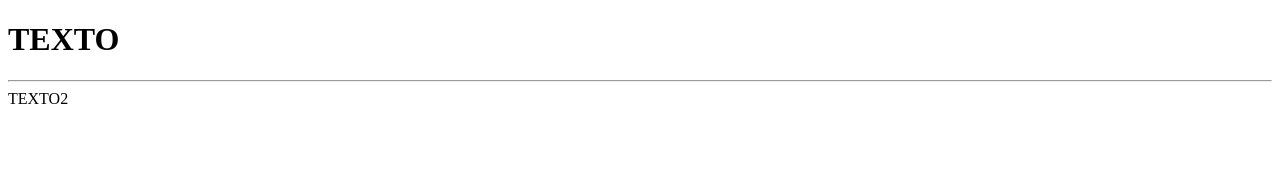
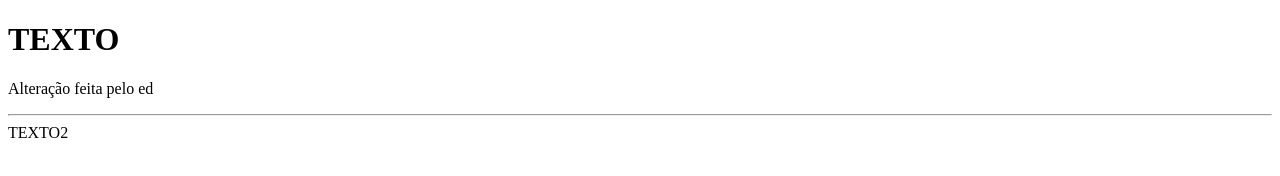
Before and after one commit to GabrielFGuerreiro/CI_CD, a plain HTML site: page Index.html in a window 1280 px wide. Drawn offline with Linux system fonts and the light colour scheme.

Commit message:
ALteração feita pelo ed

```diff
--- a/Index.html
+++ b/Index.html
@@ -8,6 +8,7 @@
 </head>
 <body>
     <h1>TEXTO</h1>
+    <p>Alteração feita pelo ed</p>
 <hr>
 
 </h2> TEXTO2</h2>
```
